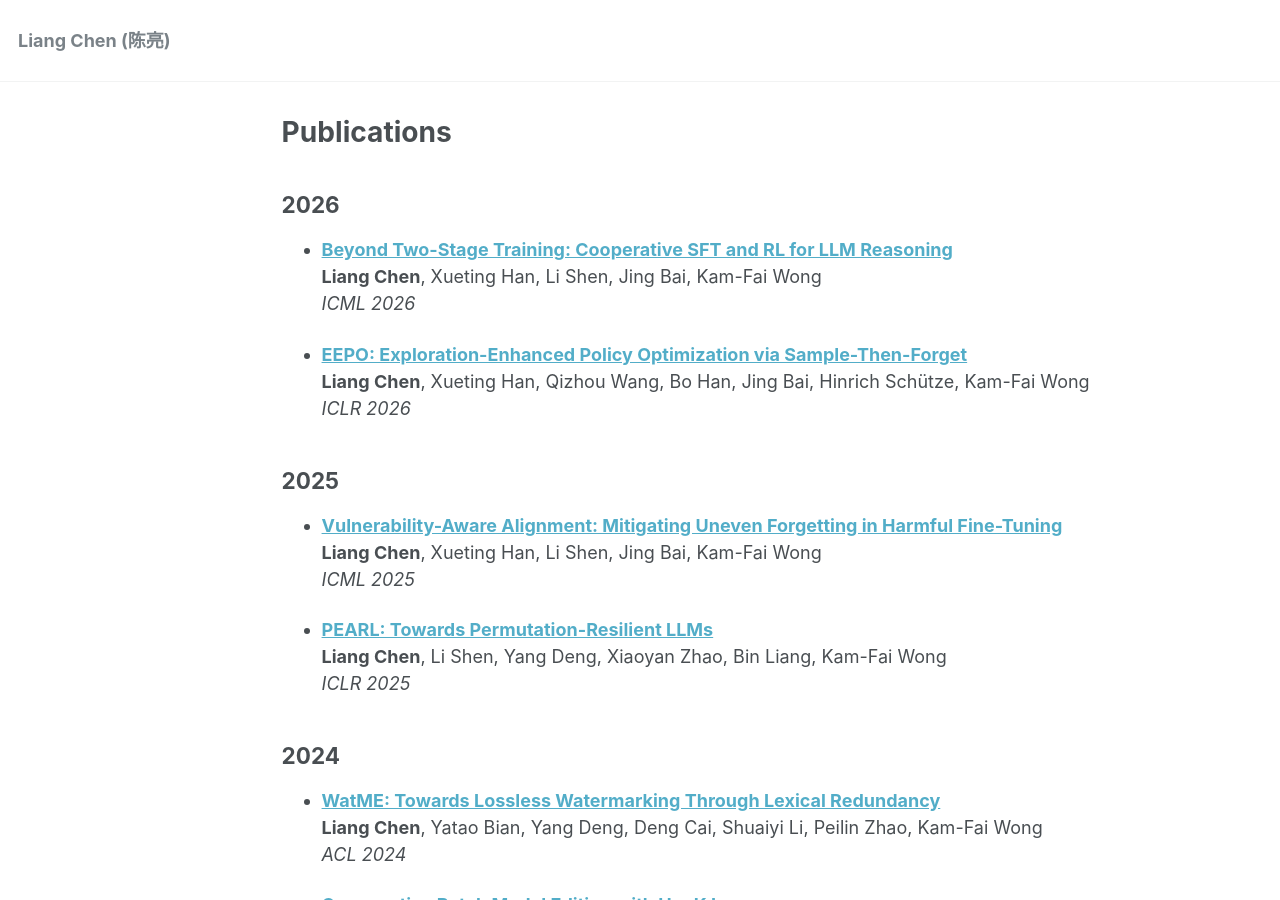
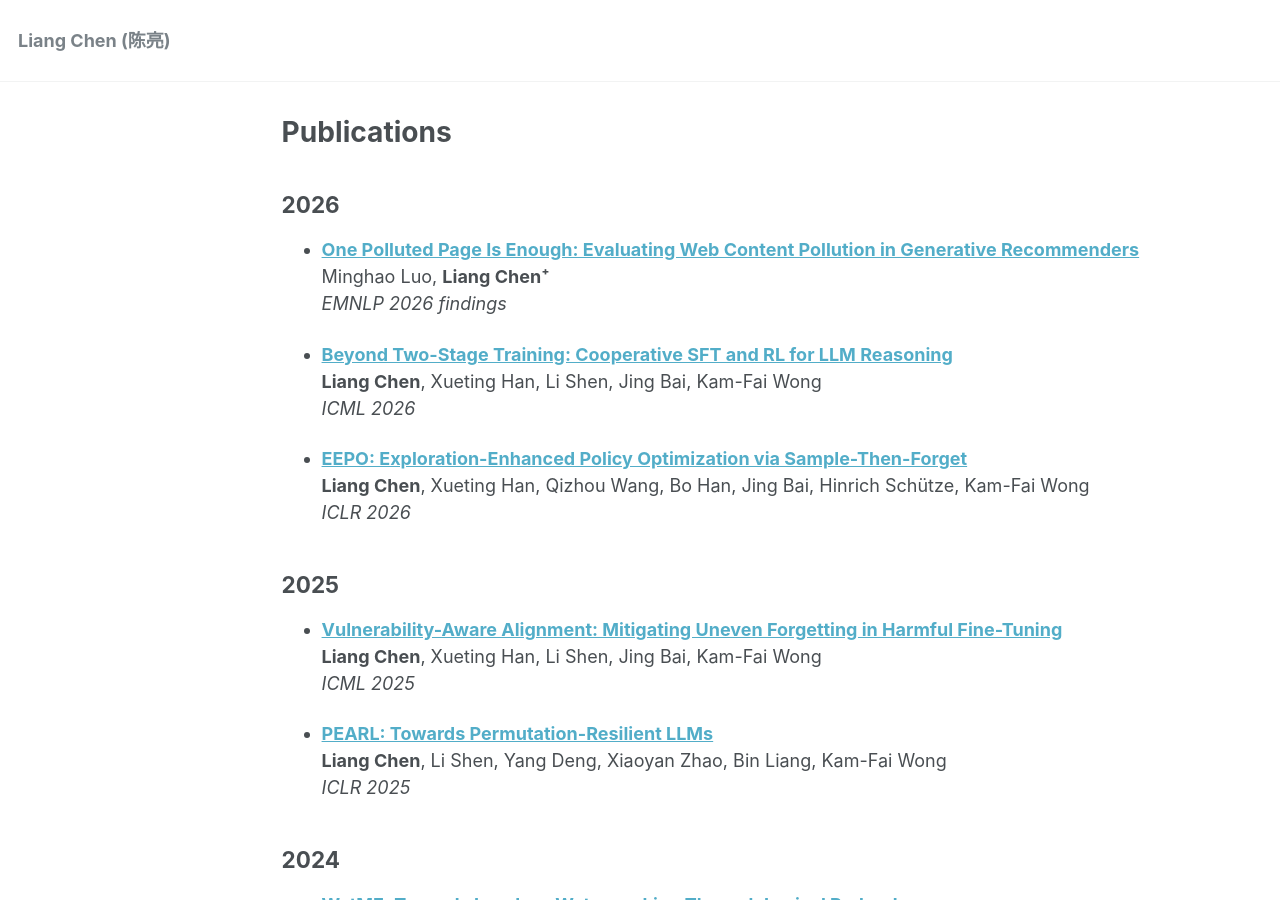
Before and after one commit to ChanLiang/ChanLiang.github.io, a Jekyll site: the page built from _pages/publications.md, in a window 1280 px wide and 900 px high. Built offline with Jekyll 4.4.1, drawn with Linux system fonts in a browser that asks for light colours; some of the changed text lies outside the part shown.

Commit message:
Update publications.md

```diff
--- a/_pages/publications.md
+++ b/_pages/publications.md
@@ -6,6 +6,10 @@ author_profile: false
 ---
 
 ## 2026
+
+* **[One Polluted Page Is Enough: Evaluating Web Content Pollution in Generative Recommenders](https://arxiv.org/abs/2606.13610)**
+  Minghao Luo, **Liang Chen⁺**
+  *EMNLP 2026 findings*
 
 * **[Beyond Two-Stage Training: Cooperative SFT and RL for LLM Reasoning](https://arxiv.org/abs/2509.06948)**
   **Liang Chen**, Xueting Han, Li Shen, Jing Bai, Kam-Fai Wong
```
Also changed, not shown: other parts of _pages/publications.md (+0 -3 lines).
